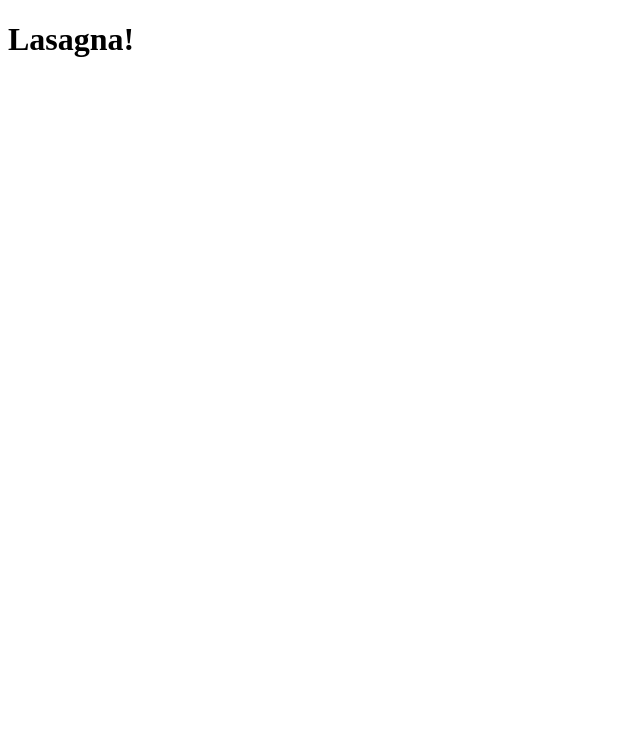
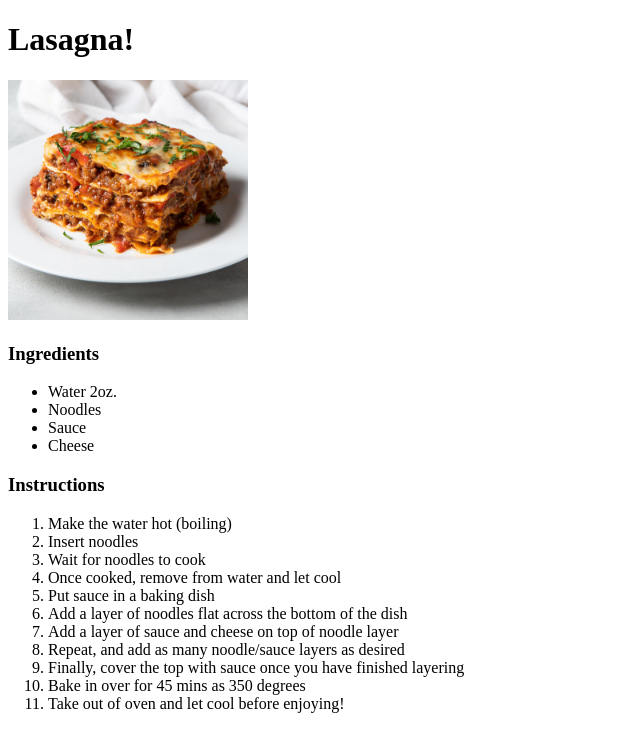
Before and after one commit to wfallison/odin-recipes, a plain HTML site: page recipes/lasagna.html in a window 1280 px wide. Shown: the whole page, without its empty margins (0-640 px from the left). Drawn offline with Linux system fonts and the light colour scheme.

Commit message:
creates lasagna recipe

```diff
--- a/recipes/lasagna.html
+++ b/recipes/lasagna.html
@@ -9,5 +9,29 @@
 <body>
     <h1>Lasagna!</h1>
 
+    <img src="../img/beef-lasagna-square.jpeg" style="width:15em;">
+
+    <h3>Ingredients</h3>
+    <ul>
+        <li>Water 2oz.</li>
+        <li>Noodles</li>
+        <li>Sauce</li>
+        <li>Cheese</li>
+    </ul>
+
+    <h3>Instructions</h3>
+    <ol>
+        <li>Make the water hot (boiling)</li>
+        <li>Insert noodles</li>
+        <li>Wait for noodles to cook</li>
+        <li>Once cooked, remove from water and let cool</li>
+        <li>Put sauce in a baking dish</li>
+        <li>Add a layer of noodles flat across the bottom of the dish</li>
+        <li>Add a layer of sauce and cheese on top of noodle layer</li>
+        <li>Repeat, and add as many noodle/sauce layers as desired </li>
+        <li>Finally, cover the top with sauce once you have finished layering</li>
+        <li>Bake in over for 45 mins as 350 degrees</li>
+        <li>Take out of oven and let cool before enjoying!</li>
+    </ol>
 </body>
 </html>
```
Also changed, not shown: index.html (+4 -0 lines), img/beef-lasagna-square.jpeg (added), 1 other file.
